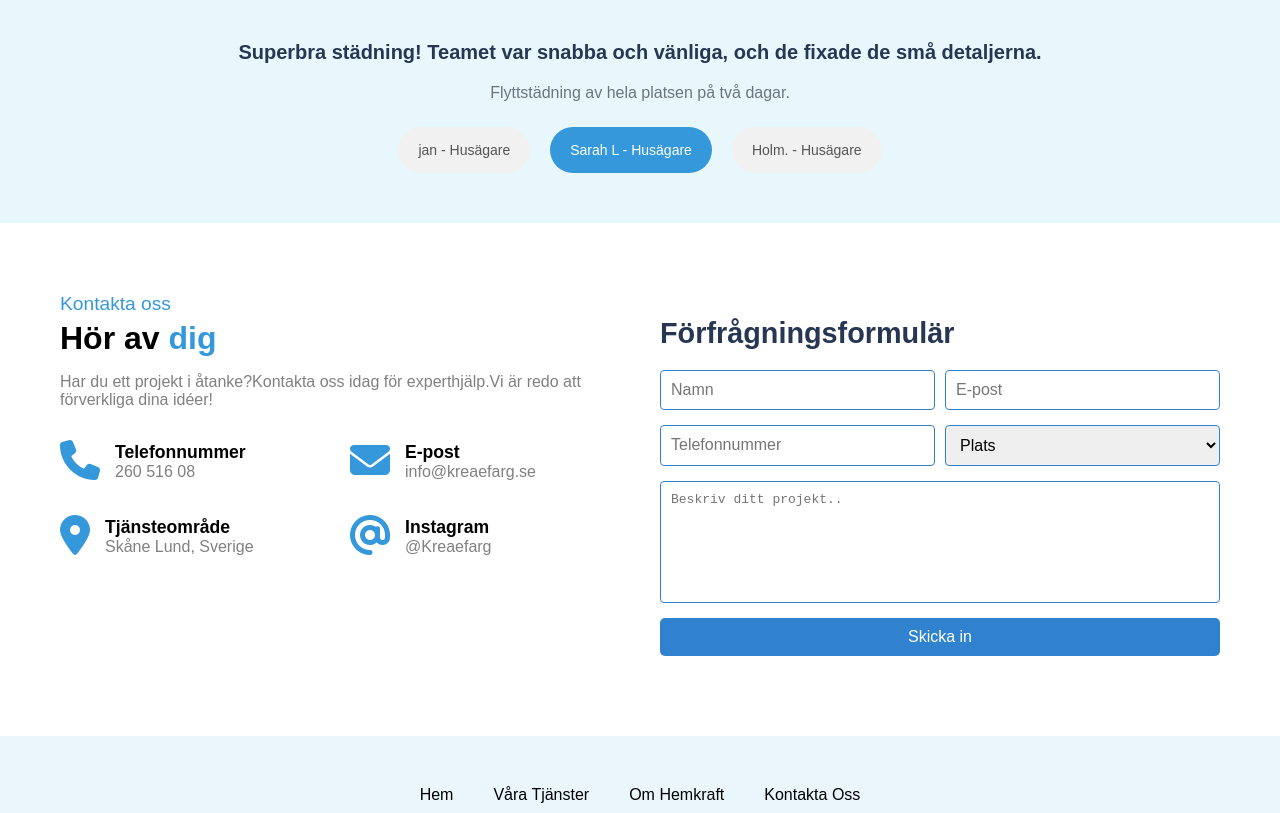
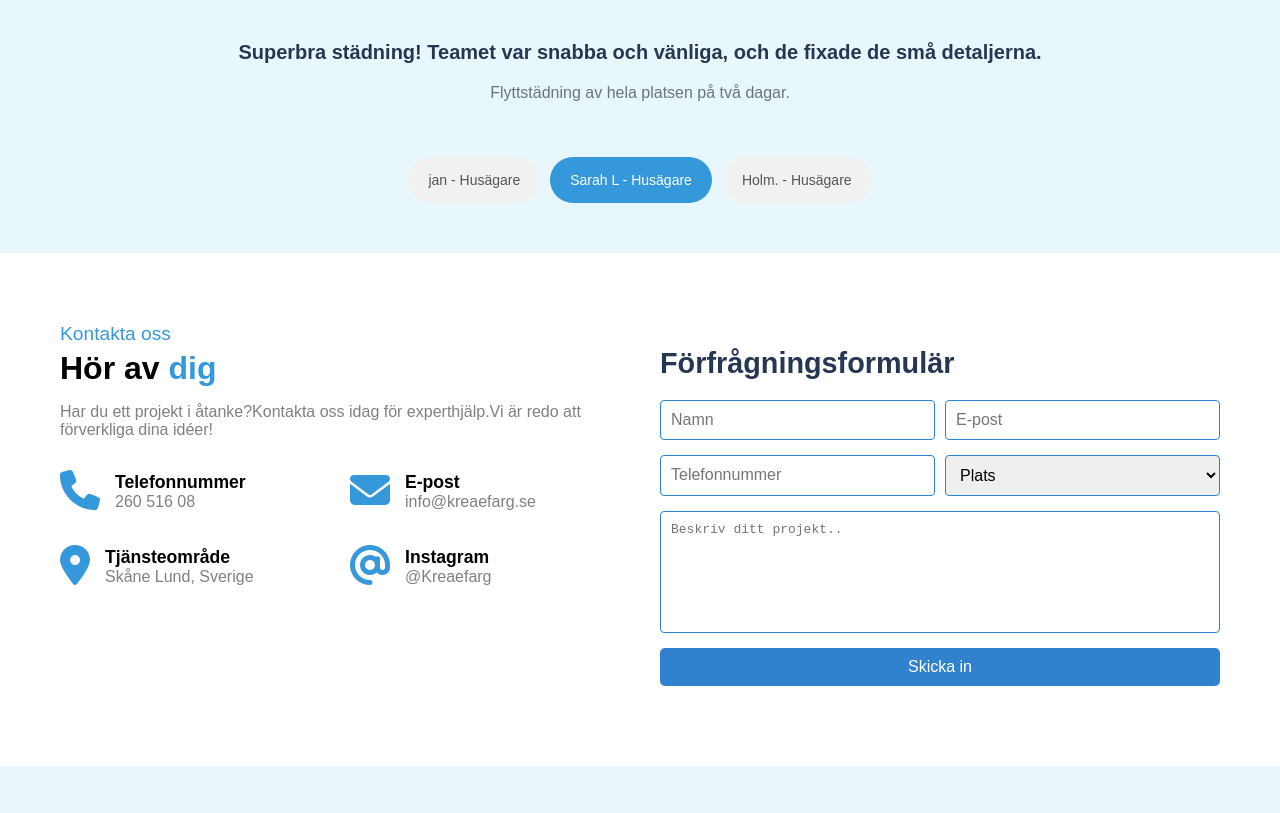
Before and after one commit to hejxy123/hemkraft, a plain HTML site: page index.html in a window 1280 px wide. Shown: the part 1785-2598 px from the top of the page. Drawn offline with nearby package versions, Linux system fonts and the light colour scheme.

Commit message:
Update styles.css

```diff
--- a/styles.css
+++ b/styles.css
@@ -541,7 +541,13 @@
  }
 
 
-
+  .review-indicators {
+    margin-top: 60px; /* Add a gap between the reviews and the indicators */
+    display: flex;
+    flex-wrap: wrap;
+    justify-content: center;
+    gap: 10px;
+}
 
  /* conetc form  -------------------------------------------------*/
  .contact-section {
```
